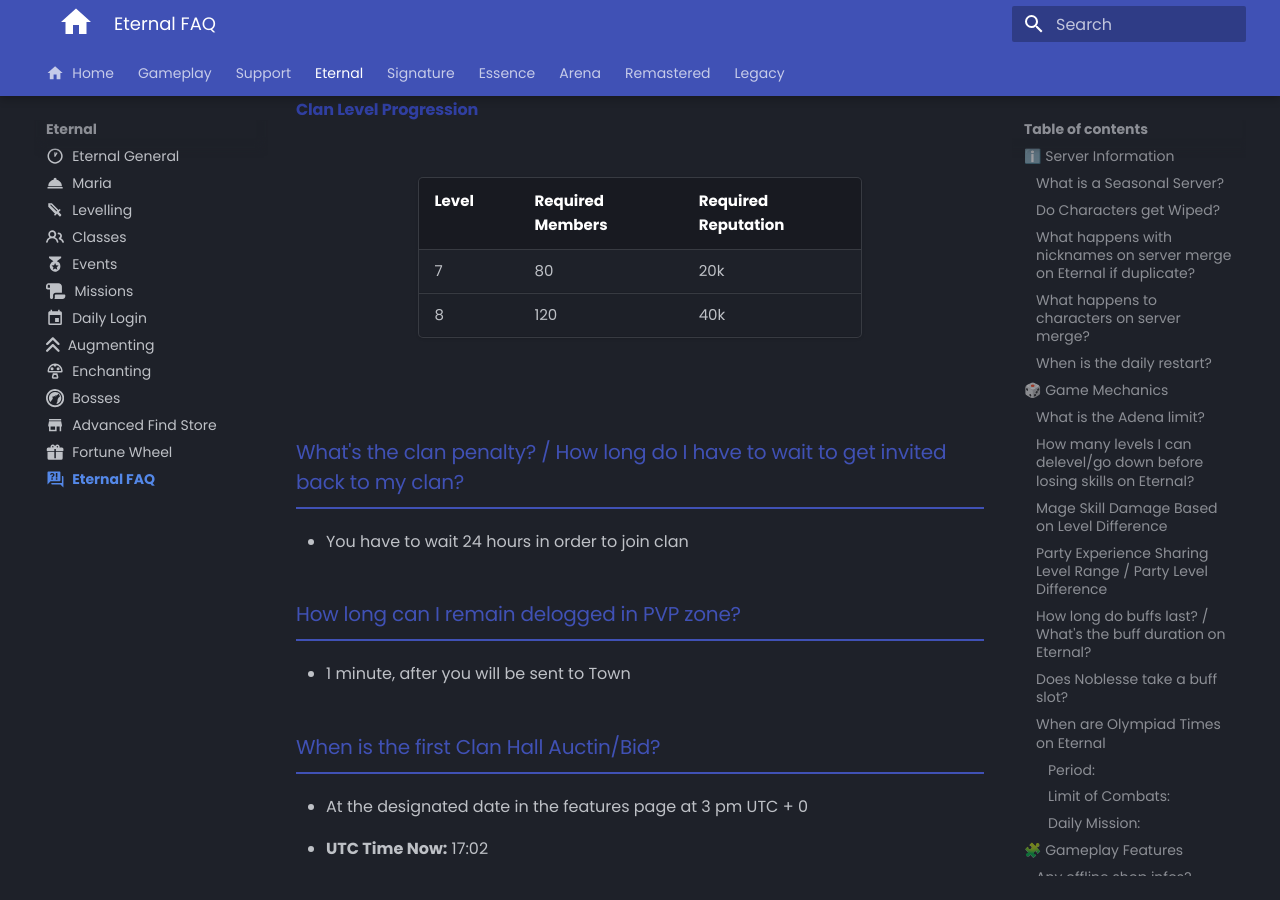
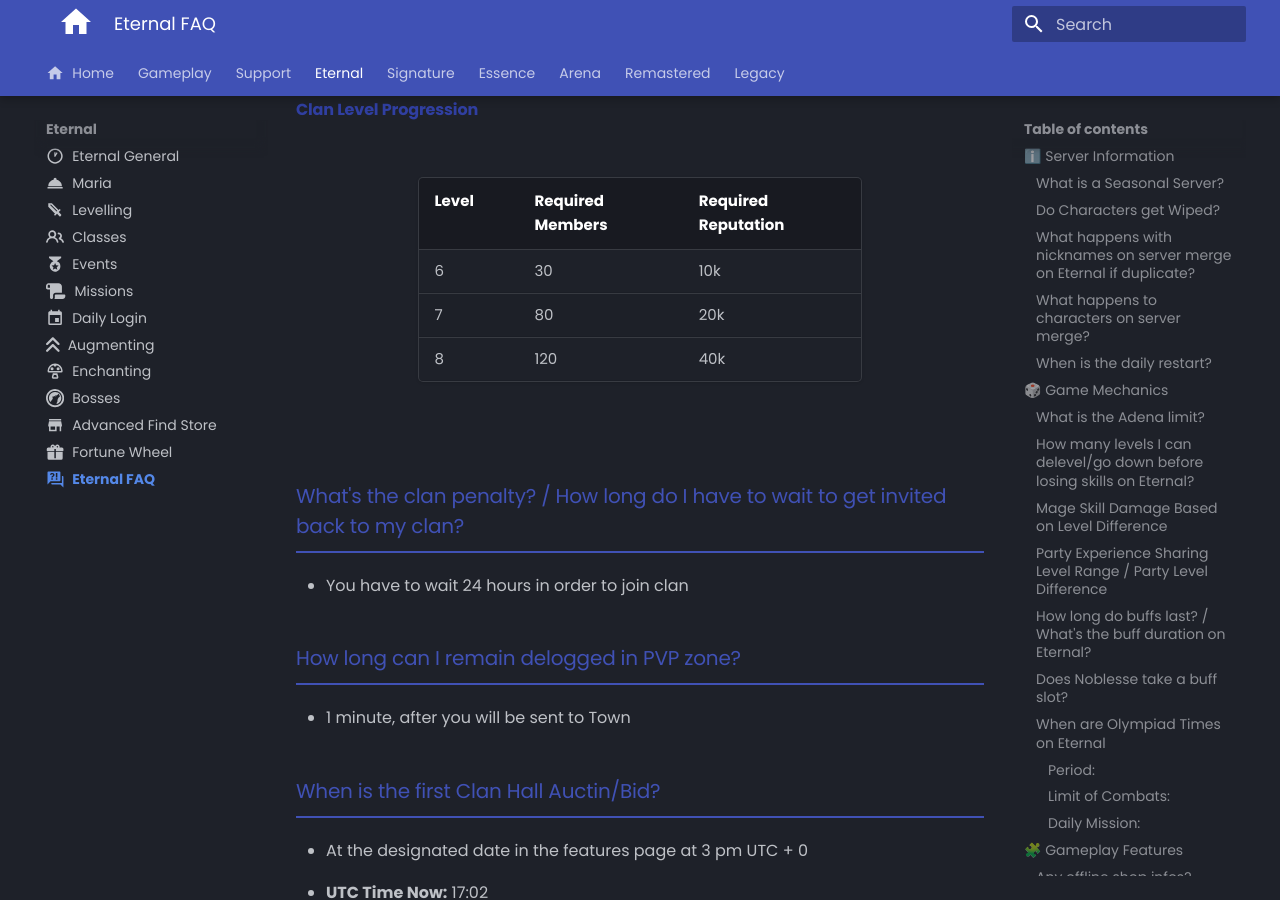
Before and after one commit to tab1-web/faq, an MkDocs documentation site: the page built from docs/eternal/faq.md, in a window 1280 px wide and 900 px high, scrolled down 4752 px. Built offline with MkDocs 1.6.1 and Material for MkDocs 9.7.7, drawn with Linux system fonts in a browser that asks for light colours; some web fonts are replaced; comment, search, counter and statistics services are not loaded.

Commit message:
adding lv 6 clan member needed to eternal

```diff
--- a/docs/eternal/faq.md
+++ b/docs/eternal/faq.md
@@ -140,6 +140,7 @@ h2 {
 <figure markdown>
 | Level | Required Members | Required Reputation |
 |-------|------------------|---------------------|
+| 6     | 30               | 10k                 |
 | 7     | 80               | 20k                 |
 | 8     | 120              | 40k                 |
 </figure>
```
